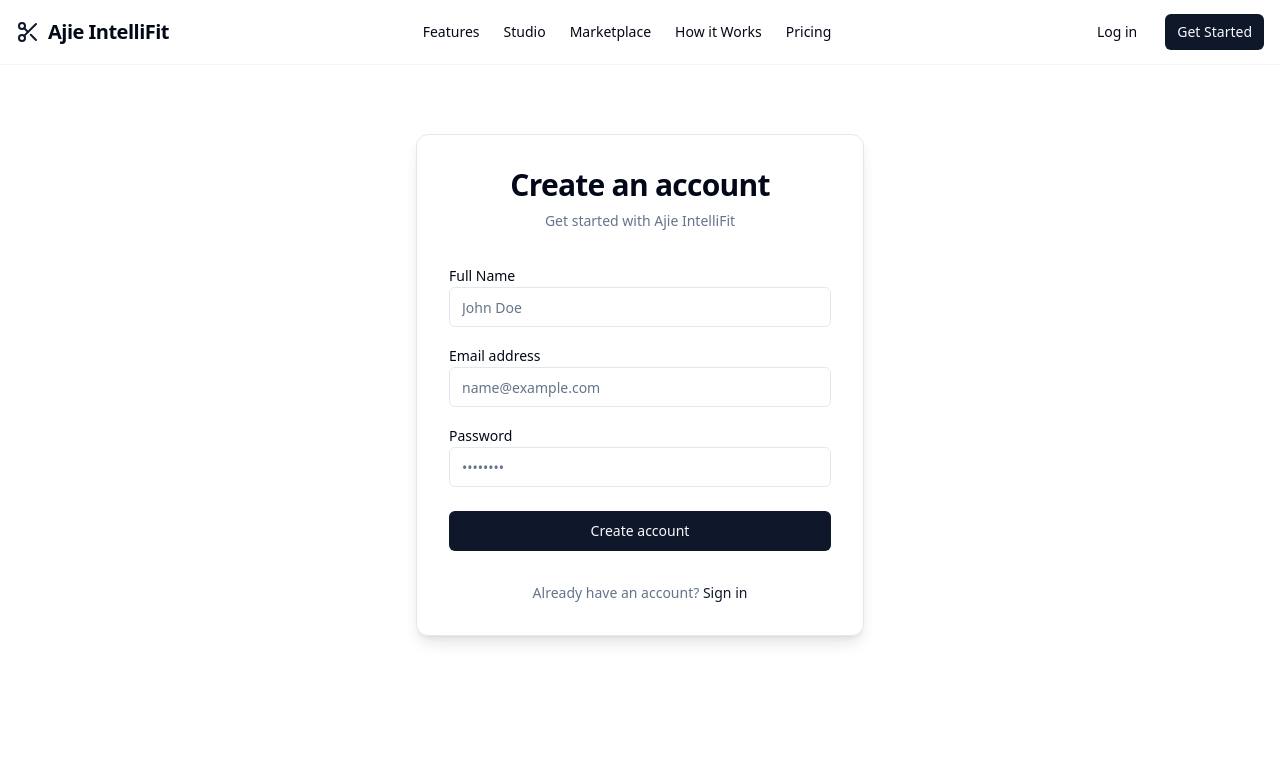
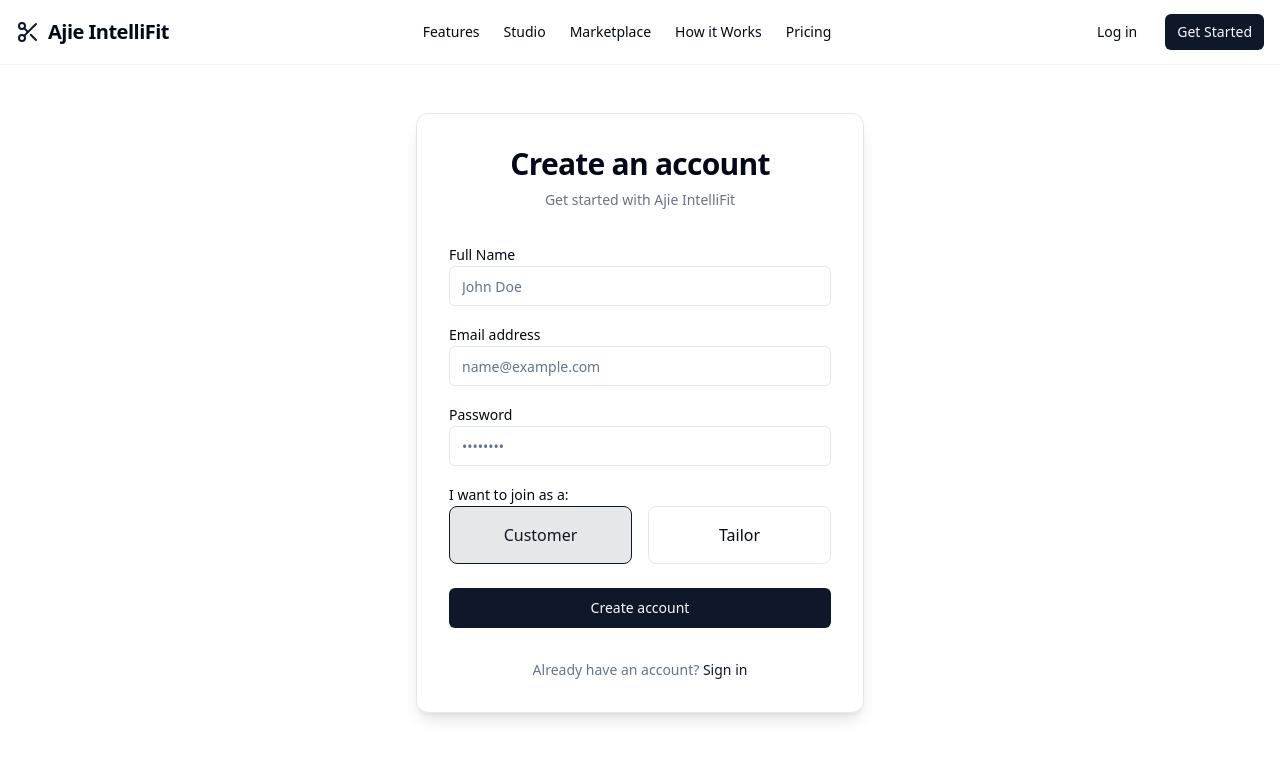
Before and after one commit to Ajiththika/IntelliFit, a React (Vite) app in the folder client/: page /register in a window 1280 px wide. Shown: the top 758 px of the page. Built offline with nearby package versions, Linux system fonts and the light colour scheme.

Commit message:
Authentication & user control

```diff
--- a/client/src/context/authContext.jsx
+++ b/client/src/context/authContext.jsx
@@ -24,8 +24,8 @@ export const AuthProvider = ({ children }) => {
         return data;
     };
 
-    const register = async (name, email, password) => {
-        const { data } = await API.post('/auth/register', { name, email, password });
+    const register = async (name, email, password, role) => {
+        const { data } = await API.post('/auth/register', { name, email, password, role });
         setUser(data);
         localStorage.setItem('user', JSON.stringify(data));
         return data;
--- a/client/src/pages/RegisterPage.jsx
+++ b/client/src/pages/RegisterPage.jsx
@@ -10,6 +10,7 @@ const RegisterPage = () => {
     const [name, setName] = useState('');
     const [email, setEmail] = useState('');
     const [password, setPassword] = useState('');
+    const [role, setRole] = useState('user');
     const [error, setError] = useState('');
     const [loading, setLoading] = useState(false);
 
@@ -21,7 +22,7 @@ const RegisterPage = () => {
         setError('');
         setLoading(true);
         try {
-            await register(name, email, password);
+            await register(name, email, password, role);
             navigate('/');
         } catch (err) {
             setError(err.response?.data?.message || 'Failed to register');
@@ -83,6 +84,24 @@ const RegisterPage = () => {
                                 placeholder="••••••••"
                             />
                         </div>
+
+                        <div className="space-y-3">
+                            <Label>I want to join as a:</Label>
+                            <div className="grid grid-cols-2 gap-4">
+                                <div
+                                    className={`flex items-center justify-center p-4 border rounded-lg cursor-pointer transition-colors ${role === 'user' ? 'bg-primary/10 border-primary' : 'bg-card hover:bg-muted'}`}
+                                    onClick={() => setRole('user')}
+                                >
+                                    <span className={`font-medium ${role === 'user' ? 'text-primary' : ''}`}>Customer</span>
+                                </div>
+                                <div
+                                    className={`flex items-center justify-center p-4 border rounded-lg cursor-pointer transition-colors ${role === 'tailor' ? 'bg-primary/10 border-primary' : 'bg-card hover:bg-muted'}`}
+                                    onClick={() => setRole('tailor')}
+                                >
+                                    <span className={`font-medium ${role === 'tailor' ? 'text-primary' : ''}`}>Tailor</span>
+                                </div>
+                            </div>
+                        </div>
                     </div>
 
                     <Button type="submit" className="w-full" disabled={loading}>
```
Also changed, not shown: 2 other files (tests, documents, lock files or other folders).
